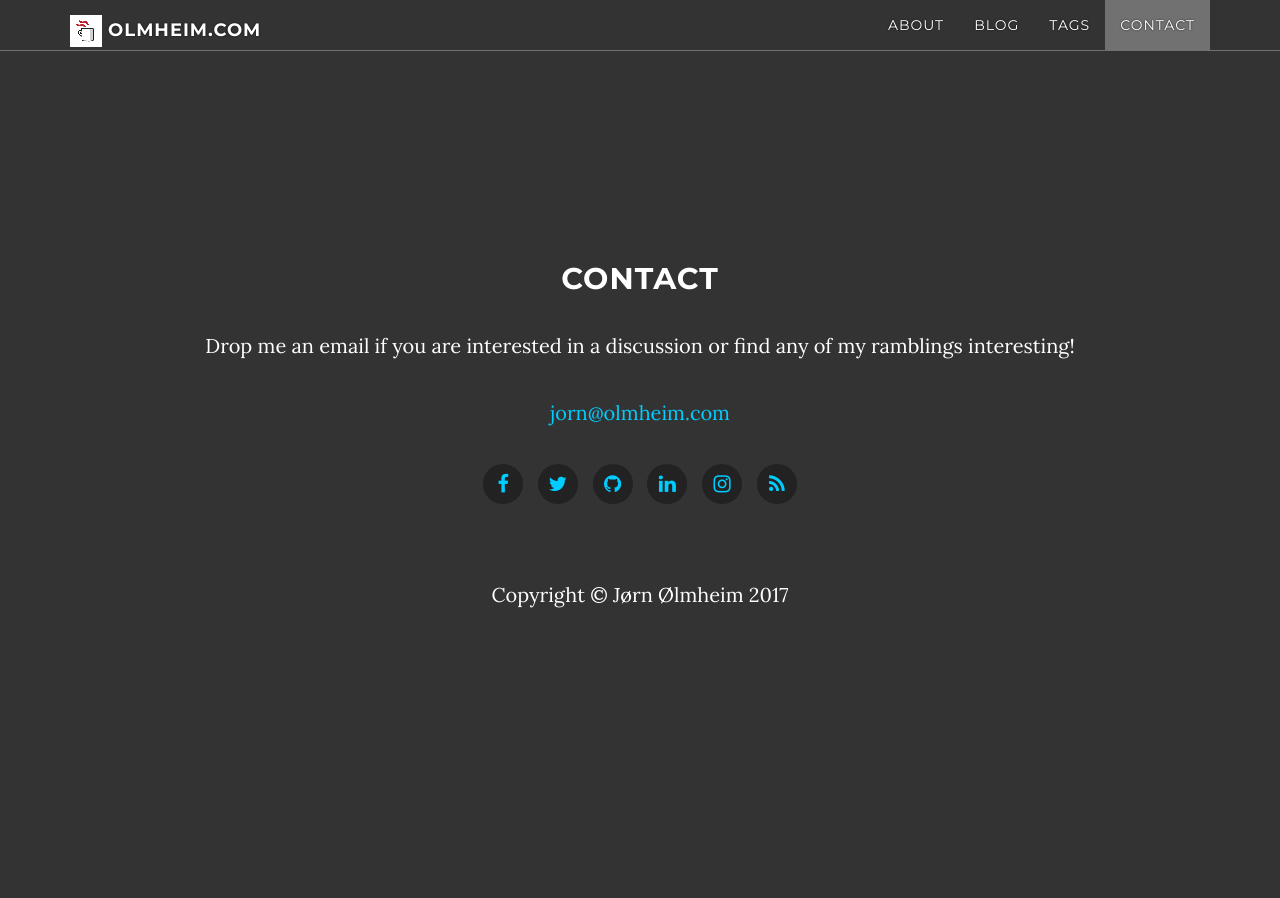
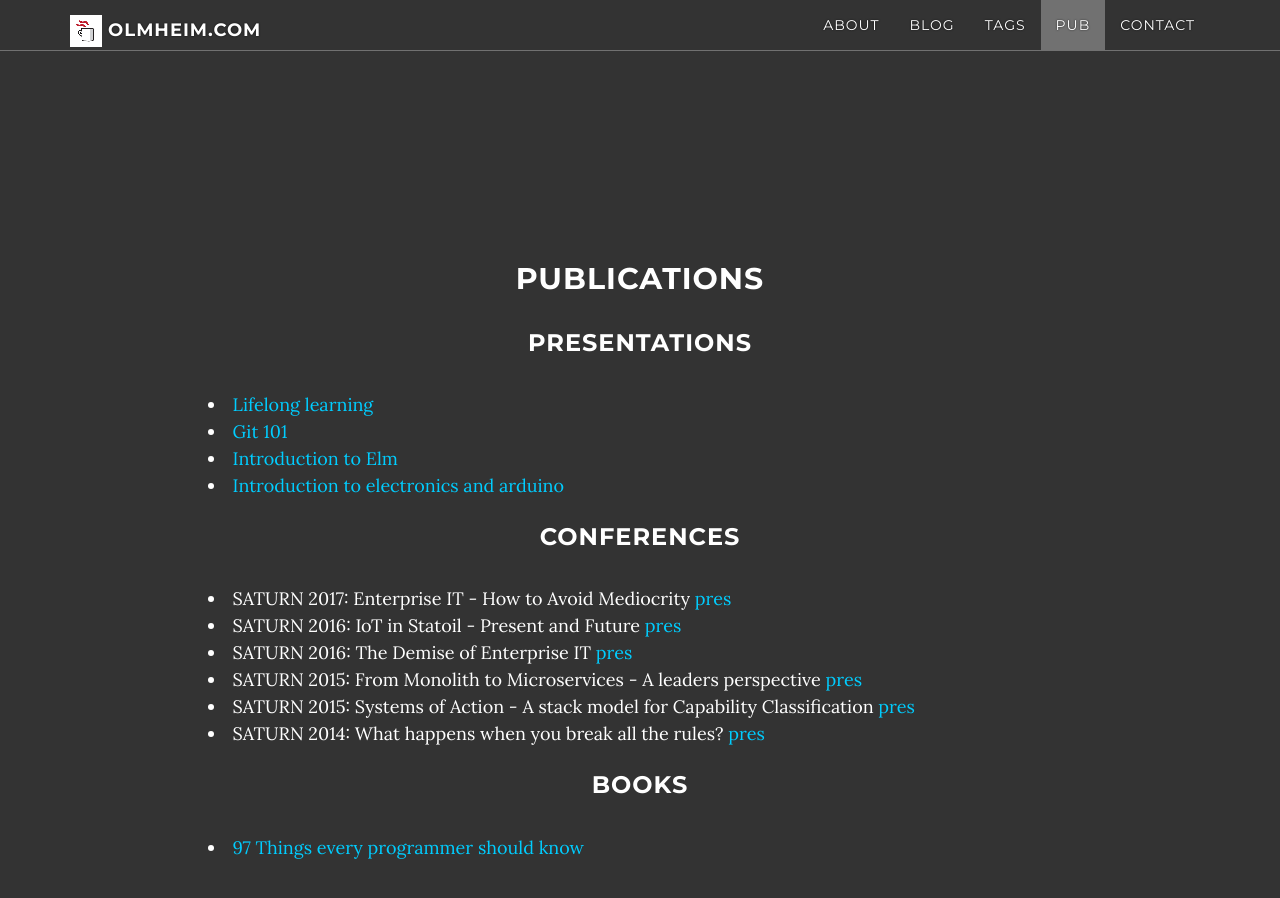
Before and after one commit to joelmheim/joelmheim.github.io, a Jekyll site: the page built from index.html, in a window 1280 px wide and 900 px high, scrolled down 3586 px. Built offline with Jekyll 4.4.1, drawn with Linux system fonts in a browser that asks for light colours; nearby versions of some CDN libraries; comment, search, counter and statistics services are not loaded; before the commit the page ends 4439 px from its top, so only the background shows below that.

Commit message:
Added publications list to site.

```diff
--- a/_config.yml
+++ b/_config.yml
@@ -155,7 +155,7 @@ pages_list:
   About: 'about'
   Blog: 'latest-post'
   Tags: 'tag-cloud'
-#  Timeline: 'timeline'
+  Pub: 'publications'
   Contact: 'contact'
 
 # Exclusion list from the generated _site
--- /dev/null
+++ b/_includes/publications.html
@@ -0,0 +1,14 @@
+
+<!-- Timeline Start -->
+
+<section id="{{ page.section-type }}" class="container content-section text-center">
+  <div class="row">
+    <div class="col-md-10 col-md-offset-1 text-left">
+
+      {{ page.content | markdownify }}
+
+    </div>
+  </div>
+</section>
+
+<!-- Timeline End -->
--- /dev/null
+++ b/publications.html
@@ -0,0 +1,24 @@
+---
+layout: null
+section-type: publications
+title: Publications
+---
+## Publications
+
+### Presentations
+ * [Lifelong learning](http://olmheim.com/lifelonglearning)
+ * [Git 101](http://olmheim.com/git-intro)
+ * [Introduction to Elm](http://olmheim.com/elm-intro)
+ * [Introduction to electronics and arduino](http://olmheim.com/arduino-intro)
+
+
+### Conferences
+ * SATURN 2017: Enterprise IT - How to Avoid Mediocrity [pres](https://resources.sei.cmu.edu/library/asset-view.cfm?assetID=497597)
+ * SATURN 2016: IoT in Statoil -  Present and Future [pres](https://saturn2016.sched.com/event/63lq/iot-in-statoil-present-and-future)
+ * SATURN 2016: The Demise of Enterprise IT [pres](https://saturn2016.sched.com/event/63mI/the-demise-of-enterprise-it)
+ * SATURN 2015: From Monolith to Microservices - A leaders perspective [pres](http://resources.sei.cmu.edu/library/asset-view.cfm?assetID=436577)
+ * SATURN 2015: Systems of Action - A stack model for Capability Classification [pres](http://resources.sei.cmu.edu/library/asset-view.cfm?assetID=436500)
+ * SATURN 2014: What happens when you break all the rules? [pres](http://resources.sei.cmu.edu/library/asset-view.cfm?assetid=89614)
+
+### Books
+ * [97 Things every programmer should know](https://www.goodreads.com/book/show/7003902-97-things-every-programmer-should-know)
```
Also changed, not shown: _posts/2017-03-27-enterprise-it---how-to-avoid-mediocrity.md (+3 -3 lines).
